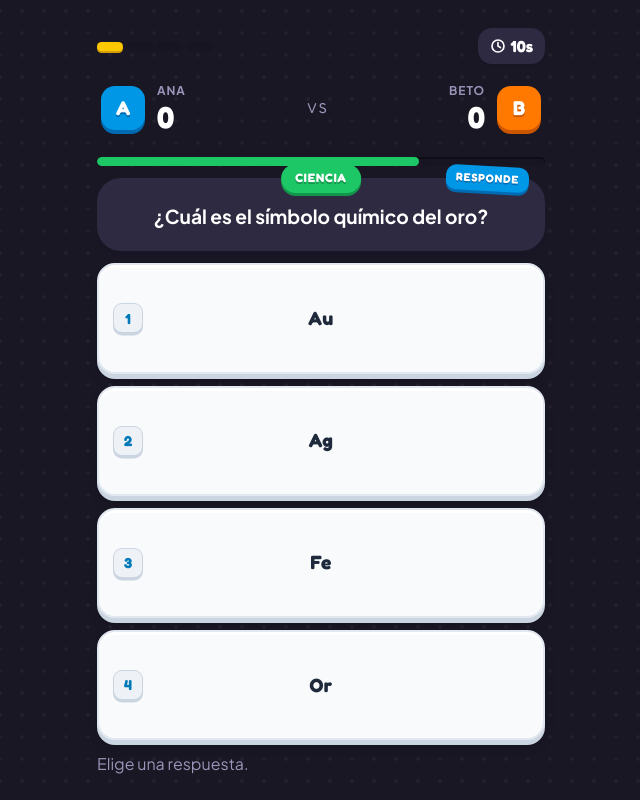
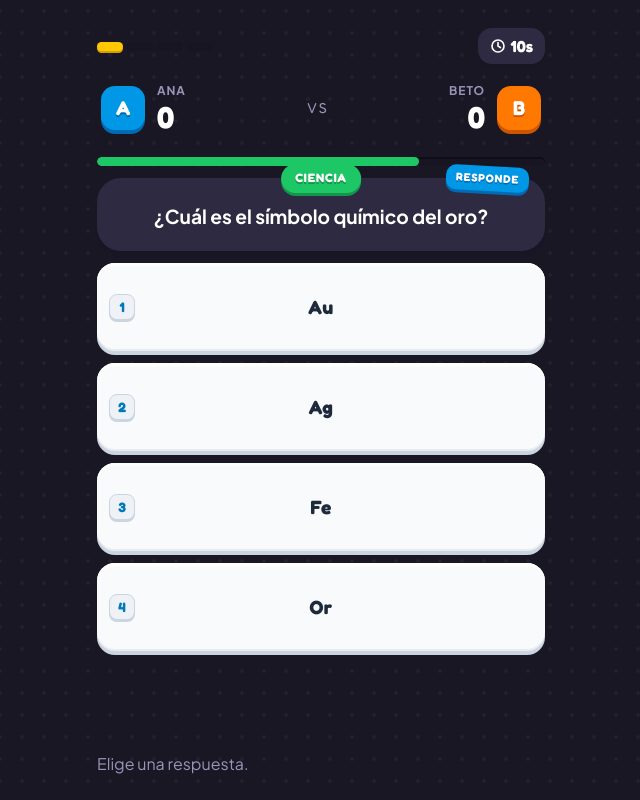
Before and after one commit to Fernandooxz1/Omnisapiens, a SvelteKit app in the folder frontend/: page /play in a window 1280 px wide. Shown: the whole page, without its empty margins (319-959 px from the left). Built offline with nearby package versions, Linux system fonts and the light colour scheme.

Commit message:
feat(ui): respuestas chatas y revelacion sin explicacion

```diff
--- a/frontend/src/app.css
+++ b/frontend/src/app.css
@@ -33,7 +33,6 @@
 	--r-full: 999px;
 	--border-w: 2.5px;
 	--depth-key: 6px;
-	--depth-tile: 5px;
 
 	--s-1: 4px;
 	--s-2: 8px;
@@ -51,7 +50,6 @@
 	/* Tablero, tarjetas y pozos hundidos */
 	--page-bg: #191724;
 	--pattern-dot: rgb(255 255 255 / 0.04);
-	--card-bg: #232033;
 	--card-edge: #12101b;
 	--panel-bg: #2e2a42;
 	--panel-edge: #181524;
@@ -92,18 +90,13 @@
 	--key-press-y: 4px;
 	--key-align: flex-start;
 
-	/* Respuestas: teclas blancas y altas */
+	/* Respuestas: teclas blancas, el mismo cuerpo chato en todos los estados. */
 	--tile-bg: #f8fafc;
-	--tile-border-color: #e2e8f0;
-	--tile-border-w: 2px;
 	--tile-ink: #1e293b;
 	--tile-press-y: 3px;
-	--tile-shadow:
-		inset 0 3px 0 #ffffff, 0 var(--depth-tile) 0 #cbd5e1, 0 8px 12px -4px rgb(0 0 0 / 0.35);
-	--tile-shadow-hover:
-		inset 0 3px 0 #ffffff, 0 calc(var(--depth-tile) + 1px) 0 #b8c4d4,
-		0 12px 18px -6px rgb(0 0 0 / 0.45);
-	--tile-shadow-active: inset 0 1px 0 #ffffff, 0 2px 0 #b8c4d4, 0 3px 6px rgb(0 0 0 / 0.3);
+	--tile-shadow: inset 0 3px 0 #ffffff, inset 0 -2px 0 rgb(15 23 42 / 0.06), 0 4px 0 #cbd5e1;
+	--tile-shadow-hover: inset 0 3px 0 #ffffff, inset 0 -2px 0 rgb(15 23 42 / 0.06), 0 5px 0 #b8c4d4;
+	--tile-shadow-active: inset 0 1px 0 #ffffff, 0 2px 0 #b8c4d4;
 	--keycap-bg: #eef2f7;
 	--keycap-border: #cbd5e1;
 	--keycap-ink: #0079b8;
@@ -659,10 +652,10 @@ input {
 	align-items: center;
 	justify-content: center;
 	width: 100%;
-	min-height: 60px;
-	max-height: 112px;
-	padding: 14px 18px;
-	border: var(--tile-border-w) solid var(--tile-border-color);
+	min-height: 56px;
+	max-height: 88px;
+	padding: 12px 18px;
+	border: 0;
 	border-radius: var(--r-tile);
 	background: var(--tile-bg);
 	box-shadow: var(--tile-shadow);
@@ -672,7 +665,7 @@ input {
 	transition:
 		transform 0.07s cubic-bezier(0.34, 1.56, 0.64, 1),
 		box-shadow 0.07s ease,
-		border-color 0.15s ease;
+		background 0.15s ease;
 }
 
 .tile:hover:not(.is-locked) {
@@ -687,18 +680,18 @@ input {
 
 .tile__key {
 	position: absolute;
-	left: 14px;
+	left: 12px;
 	display: grid;
 	place-items: center;
-	width: 30px;
-	height: 30px;
+	width: 26px;
+	height: 26px;
 	border: 1.5px solid var(--keycap-border);
-	border-radius: 9px;
+	border-radius: 8px;
 	background: var(--keycap-bg);
-	box-shadow: 0 2.5px 0 var(--keycap-edge);
+	box-shadow: 0 2px 0 var(--keycap-edge);
 	color: var(--keycap-ink);
 	font-family: var(--font-display);
-	font-size: 0.9rem;
+	font-size: 0.85rem;
 	font-weight: 700;
 }
 
@@ -710,22 +703,18 @@ input {
 }
 
 .tile.is-selected {
-	border-color: var(--blue);
-	box-shadow:
-		inset 0 0 0 2px var(--blue), var(--tile-shadow);
+	box-shadow: inset 0 0 0 2px var(--blue), var(--tile-shadow);
 }
 
 .tile.is-correct {
-	border-color: var(--green);
 	background: var(--green);
-	box-shadow: inset 0 3px 0 rgb(255 255 255 / 0.3), 0 5px 0 var(--green-edge);
+	box-shadow: inset 0 3px 0 rgb(255 255 255 / 0.35), 0 4px 0 var(--green-edge);
 	color: #ffffff;
 }
 
 .tile.is-wrong {
-	border-color: var(--red);
 	background: var(--red);
-	box-shadow: inset 0 3px 0 rgb(255 255 255 / 0.3), 0 5px 0 var(--red-edge);
+	box-shadow: inset 0 3px 0 rgb(255 255 255 / 0.35), 0 4px 0 var(--red-edge);
 	color: #ffffff;
 	animation: tile-shake 0.36s ease;
 }
@@ -1019,17 +1008,6 @@ input {
 	display: inline-flex;
 }
 
-.explain {
-	padding: 12px;
-	border-radius: var(--r-tile);
-	border-left: 6px solid var(--cat, var(--green));
-	background: var(--card-bg);
-	color: var(--ink-2);
-	font-family: var(--font-ui);
-	font-size: 0.9375rem;
-	line-height: 1.35;
-}
-
 .delta {
 	color: var(--ink-3);
 	font-family: var(--font-ui);
--- a/frontend/src/lib/demo/partida.ts
+++ b/frontend/src/lib/demo/partida.ts
@@ -19,7 +19,6 @@ export interface DemoRound {
 	correct: number;
 	/** Lo que eligió el rival (fijo, para poder mostrar la revelación). */
 	rivalPick: number;
-	explanation: string;
 }
 
 export const DEMO_ROUNDS: readonly DemoRound[] = [
@@ -28,31 +27,27 @@ export const DEMO_ROUNDS: readonly DemoRound[] = [
 		prompt: '¿Cuál es el símbolo químico del oro?',
 		options: ['Au', 'Ag', 'Fe', 'Or'],
 		correct: 0,
-		rivalPick: 1,
-		explanation: 'Au viene del latín aurum. Ag es plata y Fe, hierro.'
+		rivalPick: 1
 	},
 	{
 		category: 'geography',
 		prompt: '¿Cuál es la capital de Australia?',
 		options: ['Sídney', 'Canberra', 'Melbourne', 'Perth'],
 		correct: 1,
-		rivalPick: 1,
-		explanation: 'Canberra es la capital desde 1927; Sídney y Melbourne son las más pobladas.'
+		rivalPick: 1
 	},
 	{
 		category: 'history',
 		prompt: '¿En qué año cayó el Muro de Berlín?',
 		options: ['1985', '1989', '1991', '1993'],
 		correct: 1,
-		rivalPick: 3,
-		explanation: 'El 9 de noviembre de 1989, tras 28 años en pie.'
+		rivalPick: 3
 	},
 	{
 		category: 'sports',
 		prompt: '¿En qué estadio juega de local el Valencia CF?',
 		options: ['Mestalla', 'La Cartuja', 'Santiago Bernabéu', 'Camp Nou'],
 		correct: 0,
-		rivalPick: 0,
-		explanation: 'Mestalla, con capacidad para unos 49.000 espectadores.'
+		rivalPick: 0
 	}
 ];
--- a/frontend/src/routes/play/+page.svelte
+++ b/frontend/src/routes/play/+page.svelte
@@ -189,7 +189,6 @@
 			{:else if phase === 'waiting'}
 				<p class="muted">{t('play.waiting', { nick: DEMO_RIVAL })}</p>
 			{:else}
-				<p class="explain" data-cat={current.category}>{current.explanation}</p>
 				<p class="delta">
 					{t('play.delta', {
 						you: delta(youRight ? DEMO_POINTS : 0),
```
Also changed, not shown: 2 other files (tests, documents, lock files or other folders).
